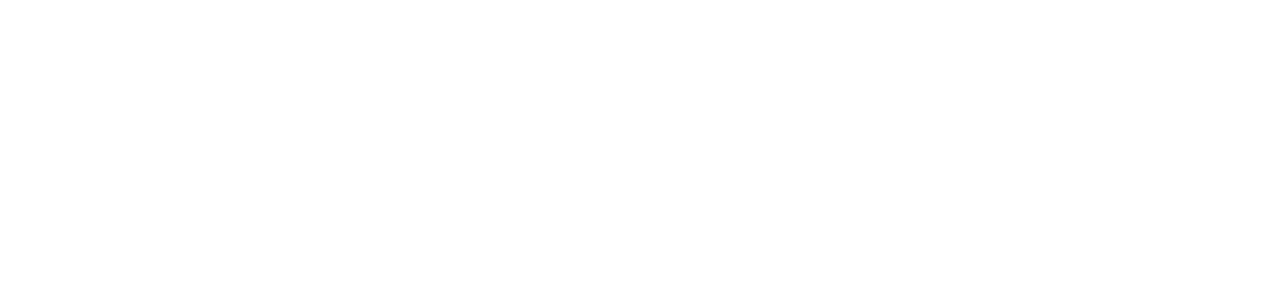
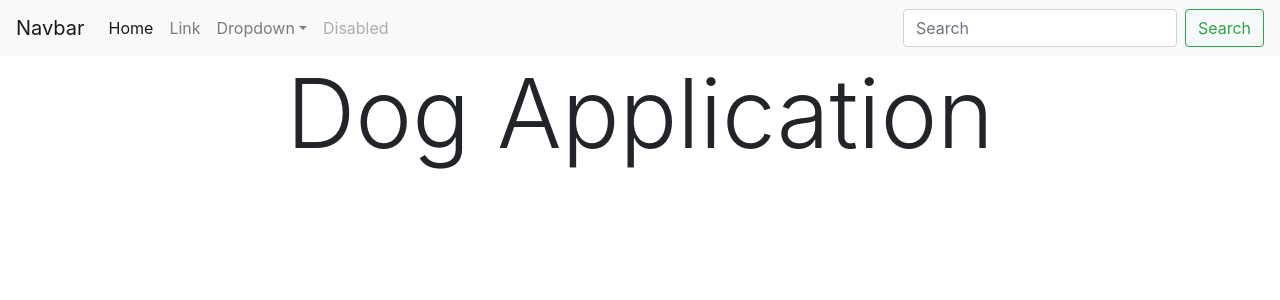
Before and after one commit to rgecoder/React-router-dom1, a React (Create React App) app: page / in a window 1280 px wide. Shown: the top 300 px of the page. Built offline with nearby package versions, Linux system fonts and the light colour scheme.

Commit message:
Add bootstrap Navbar

```diff
--- a/src/App.js
+++ b/src/App.js
@@ -1,11 +1,83 @@
-import React from 'react';
+import React from "react";
 
-import './App.css';
+import "./App.css";
 
 function App() {
   return (
     <div className="App">
+      <nav class="navbar navbar-expand-lg navbar-light bg-light">
+        <a class="navbar-brand" href="#">
+          Navbar
+        </a>
+        <button
+          class="navbar-toggler"
+          type="button"
+          data-toggle="collapse"
+          data-target="#navbarSupportedContent"
+          aria-controls="navbarSupportedContent"
+          aria-expanded="false"
+          aria-label="Toggle navigation"
+        >
+          <span class="navbar-toggler-icon"></span>
+        </button>
 
+        <div class="collapse navbar-collapse" id="navbarSupportedContent">
+          <ul class="navbar-nav mr-auto">
+            <li class="nav-item active">
+              <a class="nav-link" href="#">
+                Home <span class="sr-only">(current)</span>
+              </a>
+            </li>
+            <li class="nav-item">
+              <a class="nav-link" href="#">
+                Link
+              </a>
+            </li>
+            <li class="nav-item dropdown">
+              <a
+                class="nav-link dropdown-toggle"
+                href="#"
+                id="navbarDropdown"
+                role="button"
+                data-toggle="dropdown"
+                aria-haspopup="true"
+                aria-expanded="false"
+              >
+                Dropdown
+              </a>
+              <div class="dropdown-menu" aria-labelledby="navbarDropdown">
+                <a class="dropdown-item" href="#">
+                  Action
+                </a>
+                <a class="dropdown-item" href="#">
+                  Another action
+                </a>
+                <div class="dropdown-divider"></div>
+                <a class="dropdown-item" href="#">
+                  Something else here
+                </a>
+              </div>
+            </li>
+            <li class="nav-item">
+              <a class="nav-link disabled" href="#">
+                Disabled
+              </a>
+            </li>
+          </ul>
+          <form class="form-inline my-2 my-lg-0">
+            <input
+              class="form-control mr-sm-2"
+              type="search"
+              placeholder="Search"
+              aria-label="Search"
+            />
+            <button class="btn btn-outline-success my-2 my-sm-0" type="submit">
+              Search
+            </button>
+          </form>
+        </div>
+      </nav>
+      <h1 className="display-1">Dog Application</h1>
     </div>
   );
 }
--- a/src/index.js
+++ b/src/index.js
@@ -1,6 +1,7 @@
 import React from 'react';
 import ReactDOM from 'react-dom';
 import 'bootstrap';
+import 'bootstrap/dist/css/bootstrap.min.css';
 import './index.css';
 import App from './App';
 import * as serviceWorker from './serviceWorker';
```
